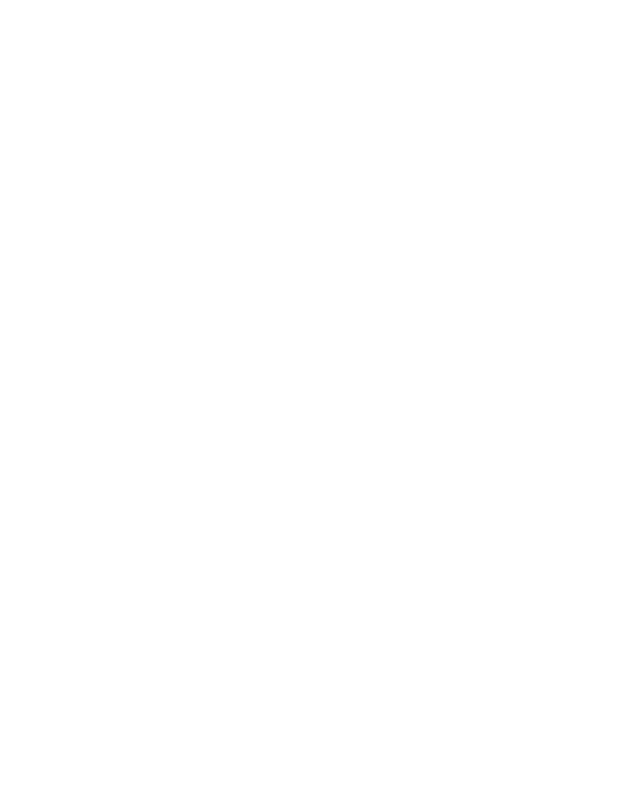
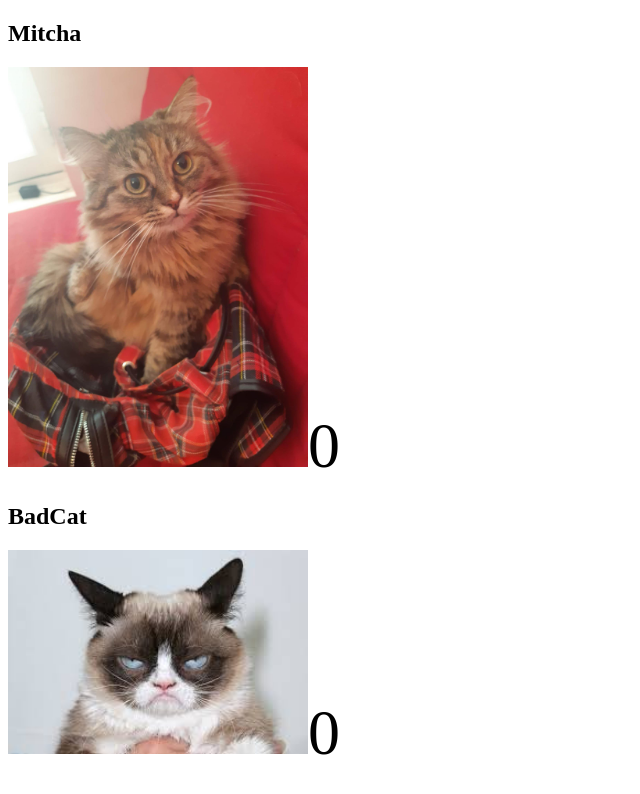
Before and after one commit to Tilko/CatClicker, a website built with webpack: page public/index.html in a window 1280 px wide. Shown: the whole page, without its empty margins (0-640 px from the left). Built offline with nearby package versions, Linux system fonts and the light colour scheme.

Commit message:
two cats

```diff
--- a/public/index.html
+++ b/public/index.html
@@ -4,13 +4,14 @@
 <head>
     <meta charset="UTF-8" />
     <meta name="viewport" content="width=device-width, initial-scale=1.0" />
-    <title>XXXXX</title>
+    <title>Cat clicker</title>
     <link rel="stylesheet" href="style.css" />
     <script src="bundle.js"></script>
 </head>
 
 <body>
-
+    <!-- <img class="mitcha" src="/img/mitcha.jpg" alt="Mitcha cat">
+    <div class="counterScreen"></div> -->
 </body>
 
 </html>
--- a/public/style.css
+++ b/public/style.css
@@ -0,0 +1,4 @@
+.mitcha {
+    width: 50%;
+    height: auto;
+}
--- a/src/index.js
+++ b/src/index.js
@@ -1,10 +1,25 @@
-//const  = require("./");
+const DocBuild = require("./lib/domBuilding");
+const Counter = require("./lib/generators/Counter");
 
+const main = () => {
 
-const xxx = () => {
+    function makeCatSection(title, src, alt) {
+        const cat = DocBuild.img(src, alt)
+        cat.width = 300
+        cat.heigth = "auto"
+        const counter = new Counter();
+        const counterSpan = DocBuild.span(0);
+        counterSpan.style.fontSize = "4em"
+        cat.addEventListener("click", () => {
+            counterSpan.innerText = counter.post()
+        })
+        console.log([DocBuild.h2(title).outerHTML, cat.outerHTML, counterSpan.outerHTML])
+        return DocBuild.div([DocBuild.h2(title), cat, counterSpan])
+    }
+    document.body.appendChild(makeCatSection("Mitcha", "./img/mitcha.jpg", "The Mitcha cat"))
+    document.body.appendChild(makeCatSection("BadCat", "./img/badCat.jpeg", "The bad cat"))
+};
+document.addEventListener("DOMContentLoaded", main);
 
-};
-document.addEventListener("DOMContentLoaded", xxx);
-
-
+//h
 //module.exports = ;
--- /dev/null
+++ b/src/lib/domBuilding.js
@@ -0,0 +1,36 @@
+
+
+class DocBuild {
+    static h(number, innerHTML) {
+        const h0 = document.createElement("h" + number)
+        h0.innerHTML = innerHTML;
+        return h0
+    }
+    static h1(innerHTML) {
+        return DocBuild.h(1, innerHTML)
+    }
+    static h2(innerHTML) {
+        return DocBuild.h(2, innerHTML)
+    }
+
+    static span(innerHTML) {
+        const span0 = document.createElement("span")
+        span0.innerHTML = innerHTML;
+        return span0
+    }
+    static div(elems) {
+        const div0 = document.createElement("div")
+        elems.forEach(elem => div0.appendChild(elem));
+        return div0
+    }
+
+    static img(src, alt, callBack_elem) {
+        const elem = document.createElement("img")
+        elem.alt = alt;
+        elem.src = src;
+        if (callBack_elem)
+            callBack_elem(elem);
+        return elem
+    }
+}
+module.exports = DocBuild;
--- /dev/null
+++ b/src/lib/generators/Counter.js
@@ -0,0 +1,20 @@
+
+class Counter {
+    constructor() {
+        this.count = 0;
+    }
+    inc() {
+        this.count++;
+    }
+    pre() {
+        const temp = this.count;
+        this.inc()
+        return temp;
+    }
+    post() {
+        this.inc()
+        return this.count;
+    }
+}
+
+module.exports = Counter
--- a/webpack.config.js
+++ b/webpack.config.js
@@ -7,12 +7,21 @@ const config = {
     path: path.resolve(__dirname, 'public'),
     filename: 'bundle.js'
   },
+
   devServer: {
     contentBase: path.join(__dirname, 'public'),
     compress: true,
-    port: 1234,
-    disableHostCheck: true
-  }
+    port: 4567,
+    disableHostCheck: true,
+
+    open: true, //open page when server start
+    inline: true, //webpack can log in console
+    //for liveReload:
+    watchContentBase: true,
+    liveReload: true,
+    //////////////
+  },
+  watch: true
 };
 
 module.exports = config;
```
Also changed, not shown: package.json (+9 -6 lines), public/img/badCat.jpeg (added), public/img/mitcha.jpg (added), 2 other files.
